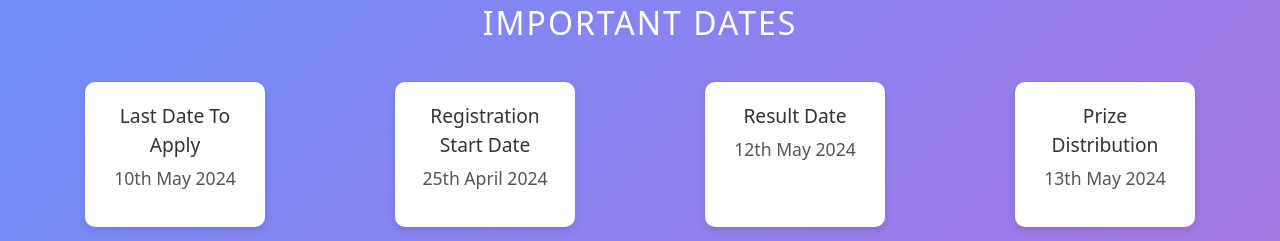
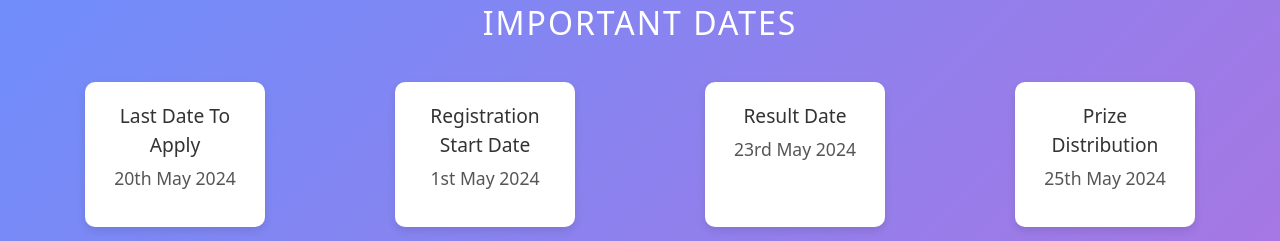
Before and after one commit to kalakritievents/kalakriti-react, a React (Create React App) app: page /art in a window 1280 px wide. Shown: the part 3700-3941 px from the top of the page. Built offline with nearby package versions, Linux system fonts and the light colour scheme.

Commit message:
season 10 dates 20 may

```diff
--- a/src/components/ArtEvent.jsx
+++ b/src/components/ArtEvent.jsx
@@ -152,19 +152,19 @@ const ArtEvent = () =>{
         <div className={styles.datesContainer}>
           <div className={styles.dateBox}>
             <p className={styles.dateTitle}>Last Date To Apply</p>
-            <p className={styles.date}>10th May 2024</p>
+            <p className={styles.date}>20th May 2024</p>
           </div>
           <div className={styles.dateBox}>
             <p className={styles.dateTitle}>Registration Start Date</p>
-            <p className={styles.date}>25th April 2024</p>
+            <p className={styles.date}>1st May 2024</p>
           </div>
           <div className={styles.dateBox}>
             <p className={styles.dateTitle}>Result Date</p>
-            <p className={styles.date}>12th May 2024</p>
+            <p className={styles.date}>23rd May 2024</p>
           </div>
           <div className={styles.dateBox}>
             <p className={styles.dateTitle}>Prize Distribution</p>
-            <p className={styles.date}>13th May 2024</p>
+            <p className={styles.date}>25th May 2024</p>
           </div>
         </div>
       </div>
--- a/src/components/DanceEvent.jsx
+++ b/src/components/DanceEvent.jsx
@@ -111,19 +111,19 @@ const ArtEvent = () =>{
         <div className={styles.datesContainer}>
           <div className={styles.dateBox}>
             <p className={styles.dateTitle}>Last Date To Apply</p>
-            <p className={styles.date}>10th May 2024</p>
+            <p className={styles.date}>20th May 2024</p>
           </div>
           <div className={styles.dateBox}>
             <p className={styles.dateTitle}>Registration Start Date</p>
-            <p className={styles.date}>25th April 2024</p>
+            <p className={styles.date}>1st May 2024</p>
           </div>
           <div className={styles.dateBox}>
             <p className={styles.dateTitle}>Result Date</p>
-            <p className={styles.date}>12th May 2024</p>
+            <p className={styles.date}>23rd May 2024</p>
           </div>
           <div className={styles.dateBox}>
             <p className={styles.dateTitle}>Prize Distribution</p>
-            <p className={styles.date}>13th May 2024</p>
+            <p className={styles.date}>25th May 2024</p>
           </div>
         </div>
       </div>
--- a/src/components/MehndiEvent.jsx
+++ b/src/components/MehndiEvent.jsx
@@ -153,19 +153,19 @@ const ArtEvent = () =>{
         <div className={styles.datesContainer}>
           <div className={styles.dateBox}>
             <p className={styles.dateTitle}>Last Date To Apply</p>
-            <p className={styles.date}>10th May 2024</p>
+            <p className={styles.date}>20th May 2024</p>
           </div>
           <div className={styles.dateBox}>
             <p className={styles.dateTitle}>Registration Start Date</p>
-            <p className={styles.date}>25th April 2024</p>
+            <p className={styles.date}>1st May 2024</p>
           </div>
           <div className={styles.dateBox}>
             <p className={styles.dateTitle}>Result Date</p>
-            <p className={styles.date}>12th May 2024</p>
+            <p className={styles.date}>23rd May 2024</p>
           </div>
           <div className={styles.dateBox}>
             <p className={styles.dateTitle}>Prize Distribution</p>
-            <p className={styles.date}>13th May 2024</p>
+            <p className={styles.date}>25th May 2024</p>
           </div>
         </div>
       </div>
--- a/src/components/PhotographyEvent.jsx
+++ b/src/components/PhotographyEvent.jsx
@@ -154,19 +154,19 @@ const ArtEvent = () =>{
         <div className={styles.datesContainer}>
           <div className={styles.dateBox}>
             <p className={styles.dateTitle}>Last Date To Apply</p>
-            <p className={styles.date}>10th May 2024</p>
+            <p className={styles.date}>20th May 2024</p>
           </div>
           <div className={styles.dateBox}>
             <p className={styles.dateTitle}>Registration Start Date</p>
-            <p className={styles.date}>25th April 2024</p>
+            <p className={styles.date}>1st May 2024</p>
           </div>
           <div className={styles.dateBox}>
             <p className={styles.dateTitle}>Result Date</p>
-            <p className={styles.date}>12th May 2024</p>
+            <p className={styles.date}>23rd May 2024</p>
           </div>
           <div className={styles.dateBox}>
             <p className={styles.dateTitle}>Prize Distribution</p>
-            <p className={styles.date}>13th May 2024</p>
+            <p className={styles.date}>25th May 2024</p>
           </div>
         </div>
       </div>
--- a/src/components/RangoliEvent.jsx
+++ b/src/components/RangoliEvent.jsx
@@ -153,19 +153,19 @@ const ArtEvent = () =>{
         <div className={styles.datesContainer}>
           <div className={styles.dateBox}>
             <p className={styles.dateTitle}>Last Date To Apply</p>
-            <p className={styles.date}>10th May 2024</p>
+            <p className={styles.date}>20th May 2024</p>
           </div>
           <div className={styles.dateBox}>
             <p className={styles.dateTitle}>Registration Start Date</p>
-            <p className={styles.date}>25th April 2024</p>
+            <p className={styles.date}>1st May 2024</p>
           </div>
           <div className={styles.dateBox}>
             <p className={styles.dateTitle}>Result Date</p>
-            <p className={styles.date}>12th May 2024</p>
+            <p className={styles.date}>23rd May 2024</p>
           </div>
           <div className={styles.dateBox}>
             <p className={styles.dateTitle}>Prize Distribution</p>
-            <p className={styles.date}>13th May 2024</p>
+            <p className={styles.date}>25th May 2024</p>
           </div>
         </div>
       </div>
--- a/src/components/SingingEvent.jsx
+++ b/src/components/SingingEvent.jsx
@@ -116,19 +116,19 @@ const ArtEvent = () =>{
         <div className={styles.datesContainer}>
           <div className={styles.dateBox}>
             <p className={styles.dateTitle}>Last Date To Apply</p>
-            <p className={styles.date}>10th May 2024</p>
+            <p className={styles.date}>20th May 2024</p>
           </div>
           <div className={styles.dateBox}>
             <p className={styles.dateTitle}>Registration Start Date</p>
-            <p className={styles.date}>25th April 2024</p>
+            <p className={styles.date}>1st May 2024</p>
           </div>
           <div className={styles.dateBox}>
             <p className={styles.dateTitle}>Result Date</p>
-            <p className={styles.date}>12th May 2024</p>
+            <p className={styles.date}>23rd May 2024</p>
           </div>
           <div className={styles.dateBox}>
             <p className={styles.dateTitle}>Prize Distribution</p>
-            <p className={styles.date}>13th May 2024</p>
+            <p className={styles.date}>25th May 2024</p>
           </div>
         </div>
       </div>
```
